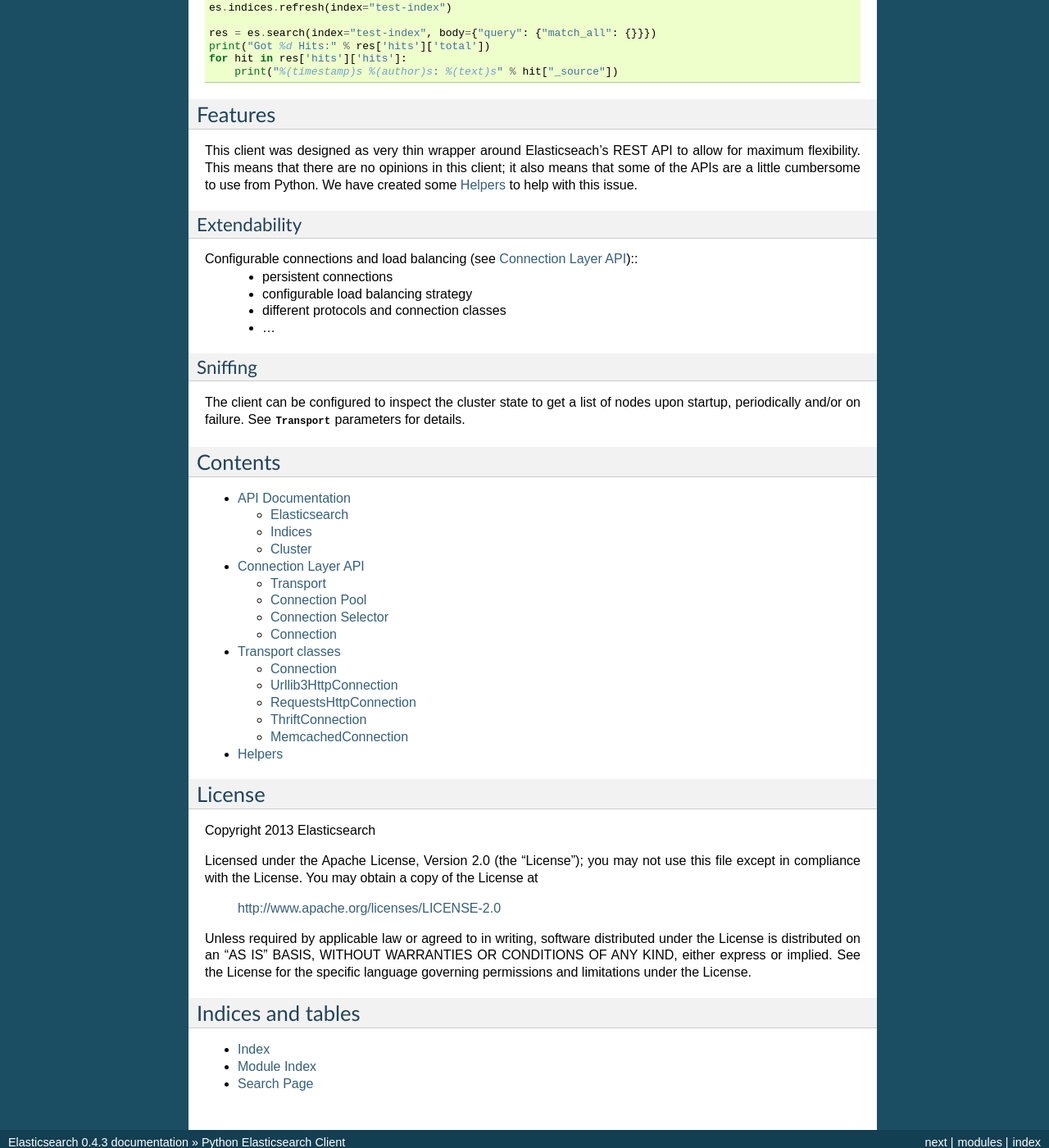
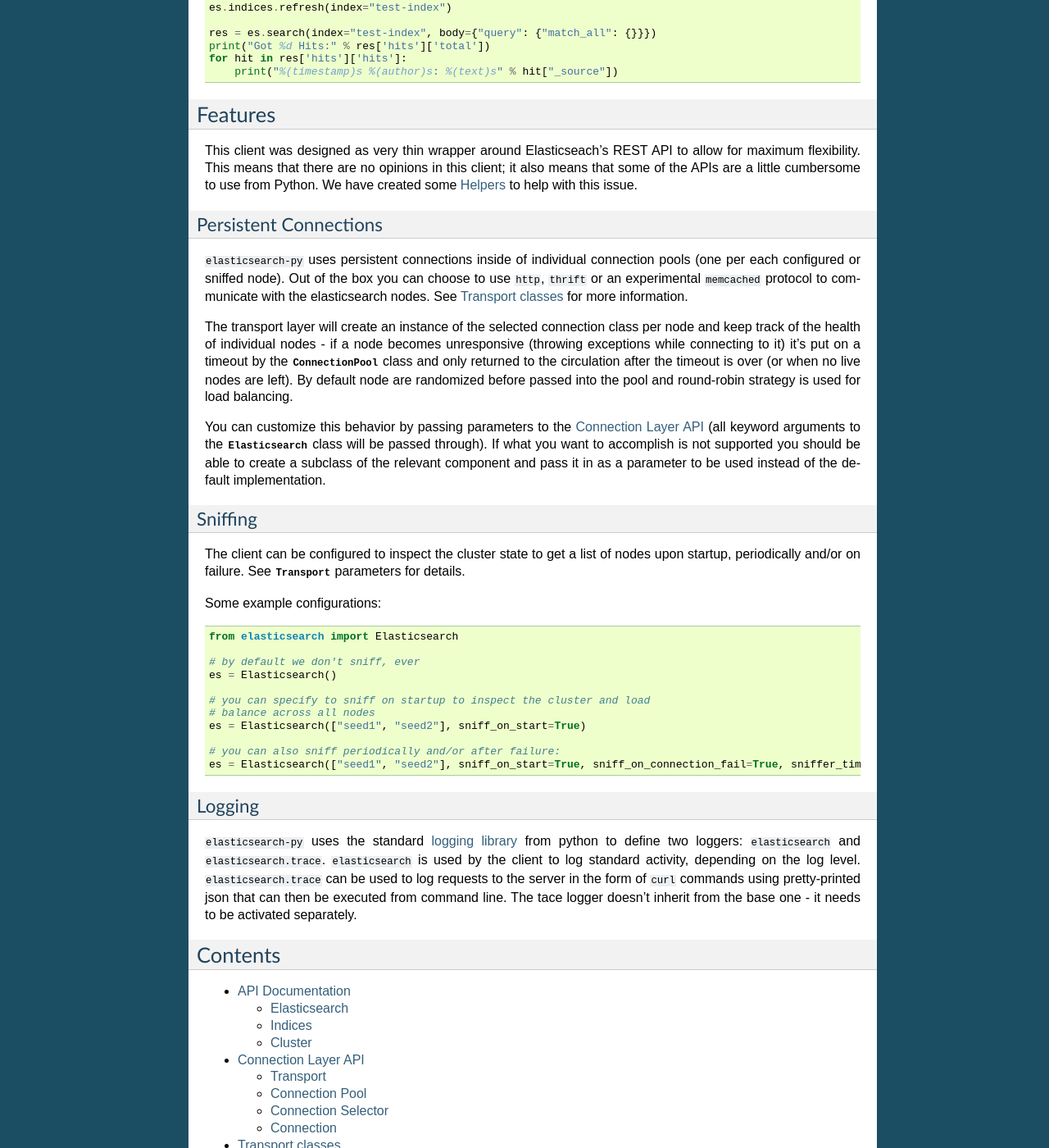
Before and after one commit to Logiclayer1111/elasticsearch, a Sphinx documentation site: the page built from docs/index.rst, in a window 1280 px wide and 1400 px high, scrolled down 429 px. Shown: the whole window at 82% size. Built offline with Sphinx 7.4.7, drawn with Linux system fonts in a browser that asks for light colours; some of the changed text lies outside the part shown.

Commit message:
Some additional documentation

```diff
--- a/docs/connection.rst
+++ b/docs/connection.rst
@@ -18,7 +18,7 @@
 Transport
 ---------
 
-.. autoclass:: Transport(hosts, connection_class=Urllib3HttpConnection, connection_pool_class=ConnectionPool, nodes_to_host_callback=construct_hosts_list, sniff_on_start=False, sniff_after_requests=None, sniff_on_connection_fail=False, serializer=JSONSerializer(), max_retries=3, ** kwargs)
+.. autoclass:: Transport(hosts, connection_class=Urllib3HttpConnection, connection_pool_class=ConnectionPool, nodes_to_host_callback=construct_hosts_list, sniff_on_start=False, sniffer_timeout=None, sniff_on_connection_fail=False, serializer=JSONSerializer(), max_retries=3, ** kwargs)
    :members:
 
 
--- a/docs/index.rst
+++ b/docs/index.rst
@@ -56,14 +56,29 @@
 client; it also means that some of the APIs are a little cumbersome to use from
 Python. We have created some :ref:`helpers` to help with this issue.
 
-Extendability
-~~~~~~~~~~~~~
+Persistent Connections
+~~~~~~~~~~~~~~~~~~~~~~
 
-Configurable connections and load balancing (see :ref:`connection_api`)::
- * persistent connections
- * configurable load balancing strategy
- * different protocols and connection classes
- * ...
+``elasticsearch-py`` uses persistent connections inside of individual connection
+pools (one per each configured or sniffed node). Out of the box you can choose
+to use ``http``, ``thrift`` or an experimental ``memcached`` protocol to
+communicate with the elasticsearch nodes. See :ref:`transports` for more
+information.
+
+The transport layer will create an instance of the selected connection class
+per node and keep track of the health of individual nodes - if a node becomes
+unresponsive (throwing exceptions while connecting to it) it's put on a timeout
+by the :class:`~elasticsearch.ConnectionPool` class and only returned to the
+circulation after the timeout is over (or when no live nodes are left). By
+default node are randomized before passed into the pool and round-robin
+strategy is used for load balancing.
+
+You can customize this behavior by passing parameters to the
+:ref:`connection_api` (all keyword arguments to the
+:class:`~elasticsearch.Elasticsearch` class will be passed through). If what
+you want to accomplish is not supported you should be able to create a subclass
+of the relevant component and pass it in as a parameter to be used instead of
+the default implementation.
 
 
 Sniffing
@@ -72,6 +87,34 @@
 The client can be configured to inspect the cluster state to get a list of
 nodes upon startup, periodically and/or on failure. See
 :class:`~elasticsearch.Transport` parameters for details.
+
+Some example configurations::
+
+    from elasticsearch import Elasticsearch
+
+    # by default we don't sniff, ever
+    es = Elasticsearch()
+
+    # you can specify to sniff on startup to inspect the cluster and load
+    # balance across all nodes
+    es = Elasticsearch(["seed1", "seed2"], sniff_on_start=True)
+
+    # you can also sniff periodically and/or after failure:
+    es = Elasticsearch(["seed1", "seed2"], sniff_on_start=True, sniff_on_connection_fail=True, sniffer_timeout=60)
+
+
+Logging
+~~~~~~~
+
+``elasticsearch-py`` uses the standard `logging library`_ from python to define
+two loggers: ``elasticsearch`` and ``elasticsearch.trace``. ``elasticsearch``
+is used by the client to log standard activity, depending on the log level.
+``elasticsearch.trace`` can be used to log requests to the server in the form
+of ``curl`` commands using pretty-printed json that can then be executed from
+command line. The tace logger doesn't inherit from the base one - it needs to
+be activated separately.
+
+.. _logging library: http://docs.python.org/3.3/library/logging.html
 
 Contents
 --------
```
Also changed, not shown: docs/transports.rst (+10 -0 lines).
